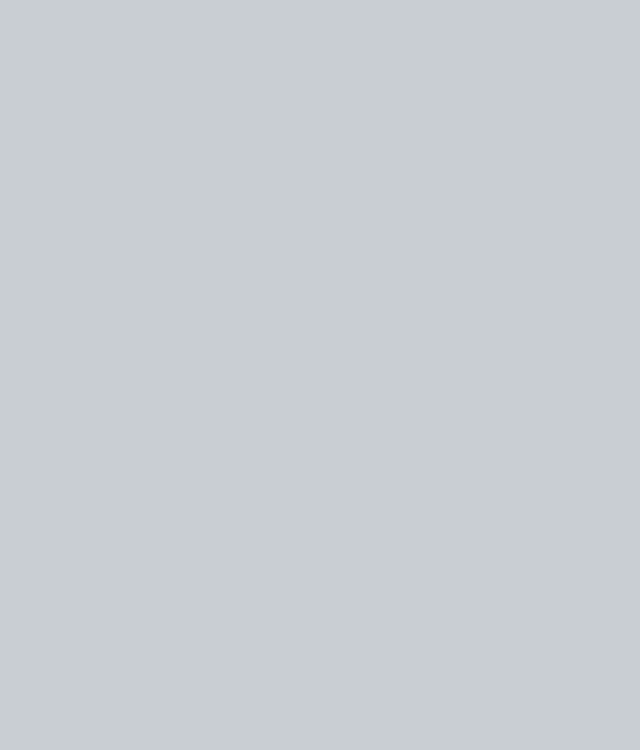
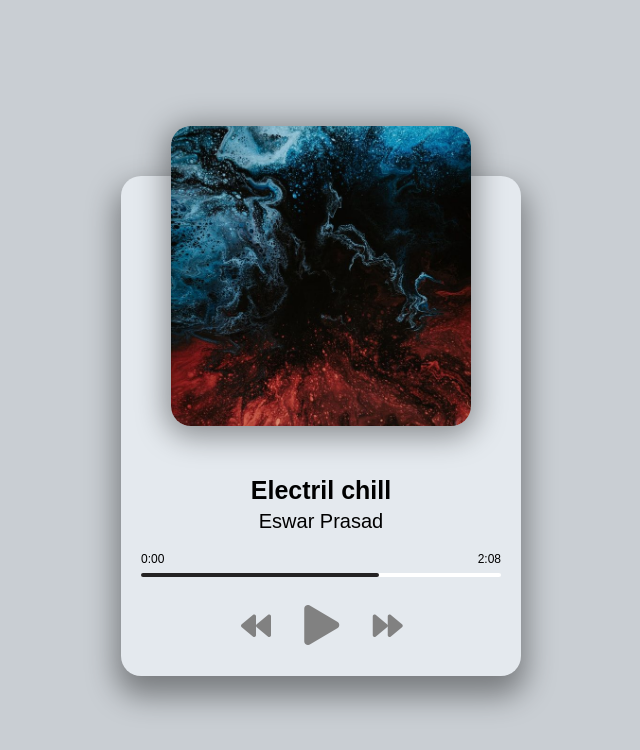
Before and after one commit to Eshh/music-player, a plain HTML site: page index.html in a window 1280 px wide. Shown: the whole page, without its empty margins (319-959 px from the left). Drawn offline with Linux system fonts and the light colour scheme.

Commit message:
css commit

```diff
--- a/index.html
+++ b/index.html
@@ -1,15 +1,39 @@
 <!DOCTYPE html>
 <html lang="en">
+
 <head>
     <meta charset="UTF-8">
     <meta name="viewport" content="width=device-width, initial-scale=1.0">
     <title>Music Player</title>
     <link rel="icon" type="image/png" href="favicon.png">
-    <link rel="stylesheet" href="https://cdnjs.cloudflare.com/ajax/libs/font-awesome/5.10.2/css/all.min.css"/>
+    <link rel="stylesheet" href="https://cdnjs.cloudflare.com/ajax/libs/font-awesome/5.10.2/css/all.min.css" />
     <link rel="stylesheet" href="style.css">
 </head>
+
 <body>
+    <div class="player-container">
+        <div class="img-container">
+            <img src="./img/jacinto-1.jpg" alt="">
+        </div>
+        <h2 class="title">Electril chill</h2>
+        <h3 class="artist">Eswar Prasad</h3>
+        <audio src="./music/jacinto-1.mp3"></audio>
+        <div class="progress-container" id="progress-container">
+            <div class="progress" id="progress"></div>
+            <div class="duration-wrapper">
+                <div id="current-time">0:00</div>
+                <div id="duration">2:08</div>
+
+            </div>
+        </div>
+        <div class="player-controls">
+            <i class="fas fa-backward" id="prev" title="previous"></i>
+            <i class="fas fa-play main-button" id="play" title="play"></i>
+            <i class="fas fa-forward" id="prev" title="next"></i>
+        </div>
+    </div>
     <!-- Script -->
     <script src="script.js"></script>
 </body>
+
 </html>
--- a/style.css
+++ b/style.css
@@ -11,19 +11,34 @@ body {
   display: flex;
   justify-content: center;
   align-items: center;
-
+  font-family: Arial, Helvetica, sans-serif;
   font-size: 12px;
 }
 
-
+.player-container {
+  height: 500px;
+  width: 400px;
+  background-color: #e4e9ee;
+  border-radius: 20px;
+  box-shadow: 0 15px 30px 5px rgba(0, 0, 0, 0.4);
+  margin-top: 4%;
+}
 
 .img-container {
-
+  height: 300px;
+  width: 300px;
   position: relative;
   top: -50px;
   left: 50px;
 }
 
+.img-container img {
+  height: 100%;
+  width: 100%;
+  object-fit: cover;
+  border-radius: 20px;
+  box-shadow: 0 5px 30px 5px rgba(0, 0, 0, 0.4);
+}
 
 h2 {
   font-size: 25px;
@@ -76,10 +91,13 @@ h3 {
   font-size: 30px;
   color: rgb(129, 129, 129);
   margin-right: 30px;
-
+  cursor: pointer;
+  user-select: none;
 }
 
-
+.fas:hover {
+  color: rgba(0, 0, 0);
+}
 
 .main-button {
   font-size: 40px;
@@ -89,10 +107,13 @@ h3 {
 
 /* Media Query: iPhone (Vertical) */
 @media screen and (max-width: 376px) {
-
-
+  .player-container {
+    width: 95vw;
+    height: 95vh;
+    margin: 0;
+  }
   .img-container {
-    left: 29px;
+    left: 12px;
   }
 
   h2 {
```
